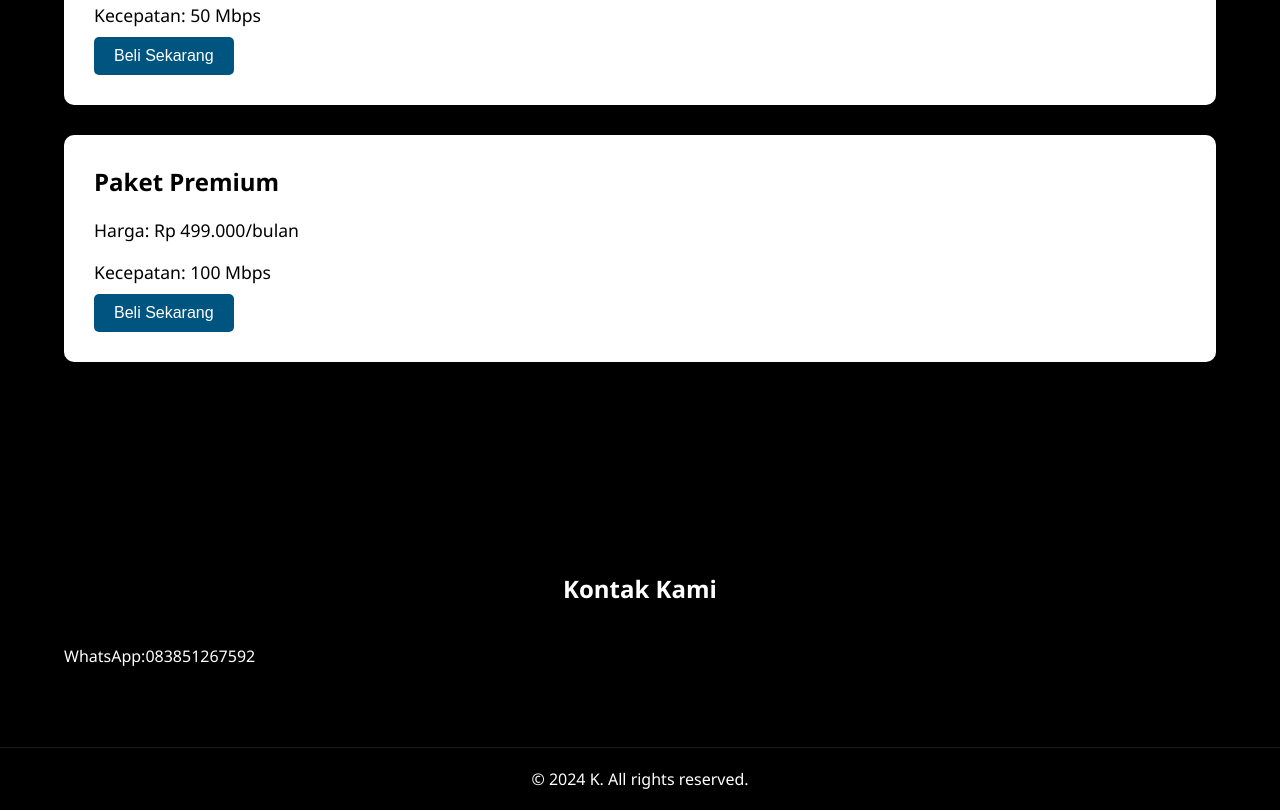
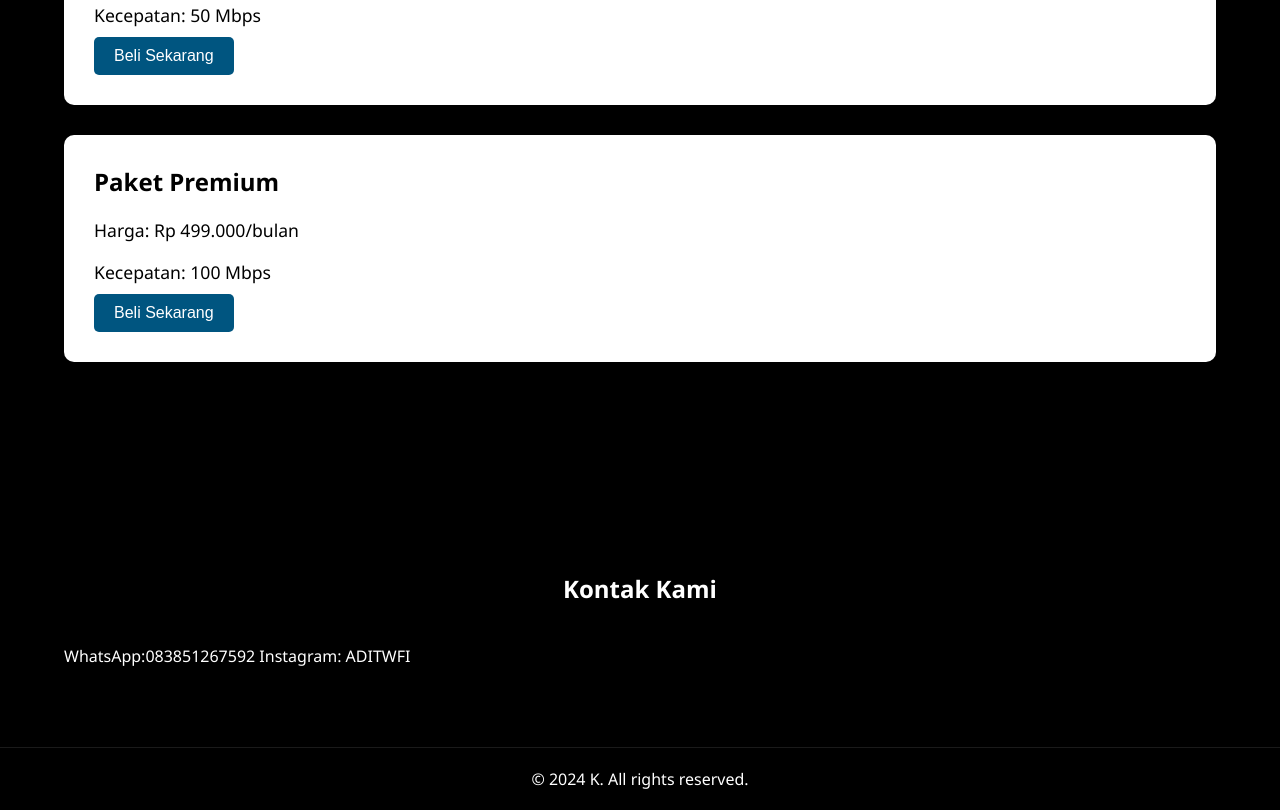
Before and after one commit to Ngampusi/Webwifi.op, a plain HTML site: page index.html in a window 1280 px wide. Shown: the part 888-1698 px from the top of the page. Drawn offline with Linux system fonts and the light colour scheme.

Commit message:
Update index.html

```diff
--- a/index.html
+++ b/index.html
@@ -61,6 +61,7 @@
             <h2>Kontak Kami</h2>
             <!-- Formulir kontak -->
             WhatsApp:083851267592
+            Instagram: ADITWFI
 
         </div>
     </section>
```
